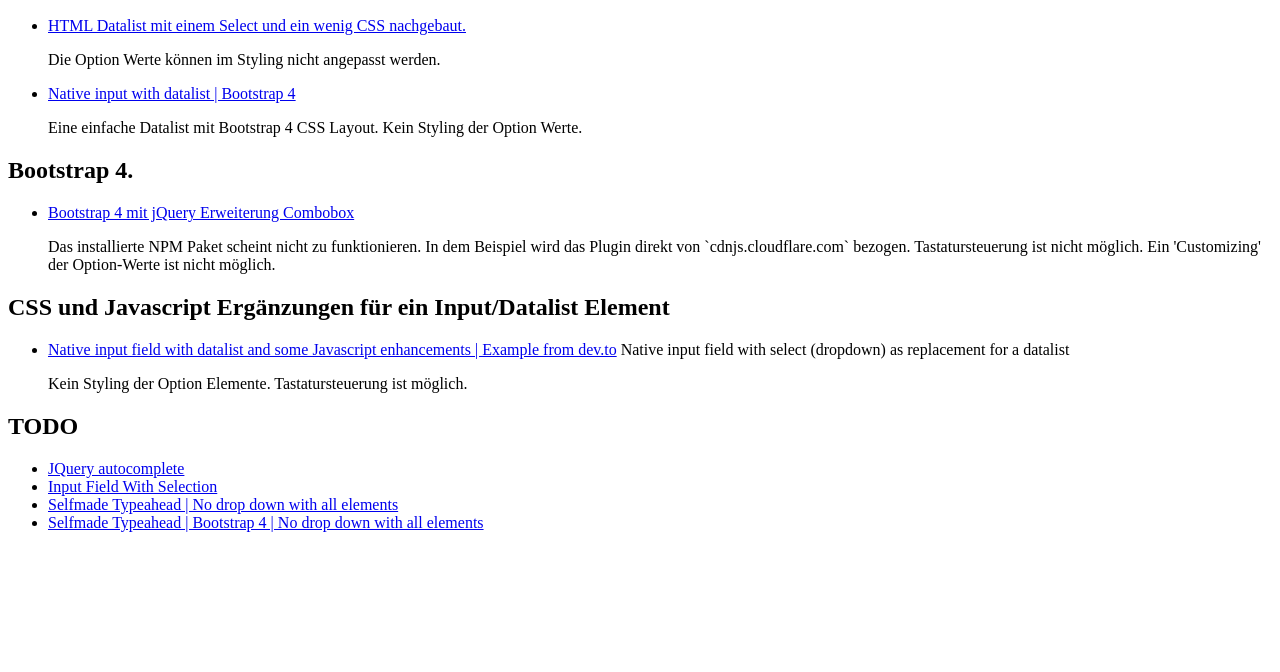
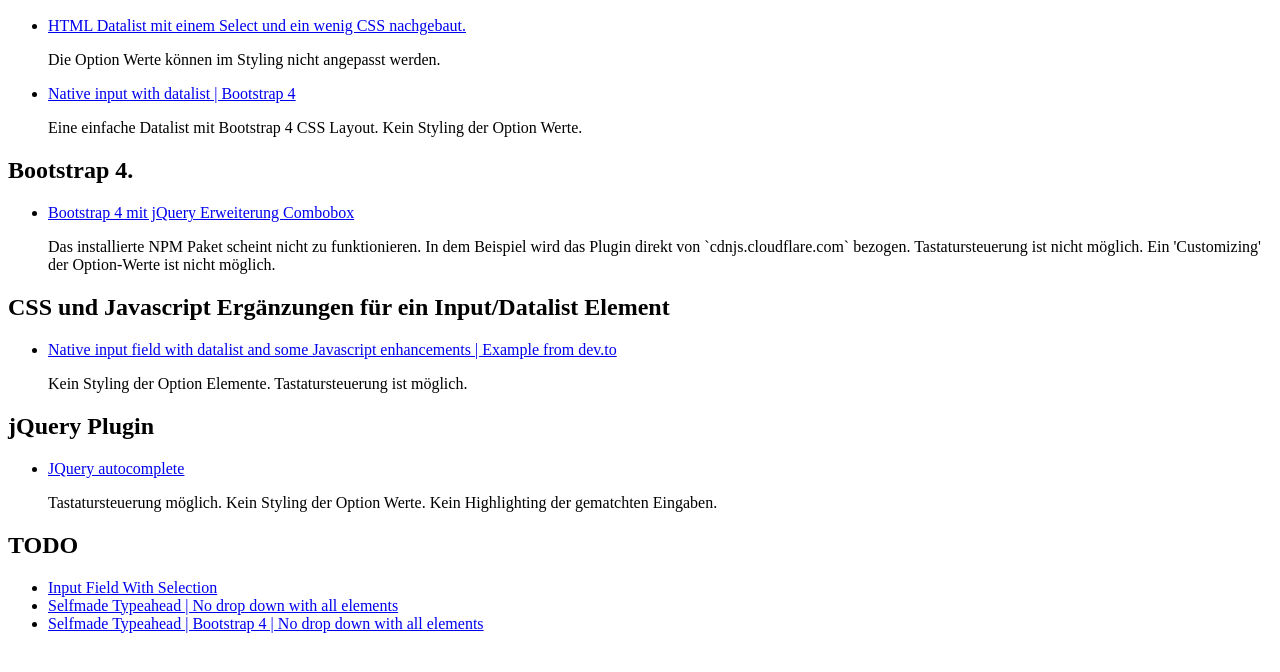
Before and after one commit to gluehloch/html-css-lab, a website: page src/index.html in a window 1280 px wide. Shown: the part 96-768 px from the top of the page. Drawn offline with Linux system fonts and the light colour scheme.

Commit message:
jQuery Plugin Beispiel

```diff
--- a/src/index.html
+++ b/src/index.html
@@ -35,17 +35,22 @@
             <ul>
                 <li>
                     <a href="./custom/example-from-dev.html">Native input field with datalist and some Javascript enhancements | Example from dev.to</a>
-                    Native input field with select (dropdown) as replacement for a datalist</a>
                     <p>
                         Kein Styling der Option Elemente. Tastatursteuerung ist möglich.
                     </p>
                 </li>
             </ul>
+            <h2>jQuery Plugin</h2>
+            <ul>
+                <li>
+                    <a href="./jquery/jquery-datalist.html">JQuery autocomplete</a>
+                    <p>
+                        Tastatursteuerung möglich. Kein Styling der Option Werte. Kein Highlighting der gematchten Eingaben.
+                    </p>
+                </li>
+            </ul>
             <h2>TODO</h2>
             <ul>
-                <li>
-                    <a href="./jquery-datalist.html">JQuery autocomplete</a>
-                </li>
                 <li>
                     <a href="./input-field-with-selection.html">Input Field With Selection</a>
                 </li>
```
Also changed, not shown: src/jquery/jquery-datalist.html (renamed from src/jquery-datalist.html, +2 -0 lines).
